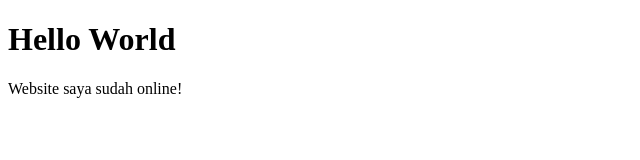
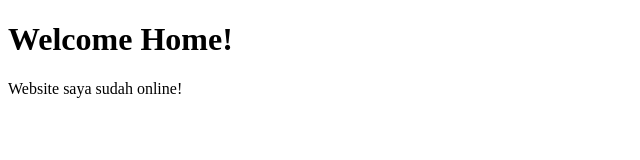
Before and after one commit to CrowdManagementJJB/SOP, a plain HTML site: page index.html in a window 1280 px wide. Shown: the whole page, without its empty margins (0-640 px from the left). Drawn offline with Linux system fonts and the light colour scheme.

Commit message:
Update index.html

```diff
--- a/index.html
+++ b/index.html
@@ -1,11 +1,11 @@
 <!DOCTYPE html>
 <html>
 <head>
-<title>Website Saya</title>
+<title>SOP Crowd Management</title>
 </head>
 
 <body>
-<h1>Hello World</h1>
+<h1>Welcome Home!</h1>
 <p>Website saya sudah online!</p>
 </body>
 </html>
```
